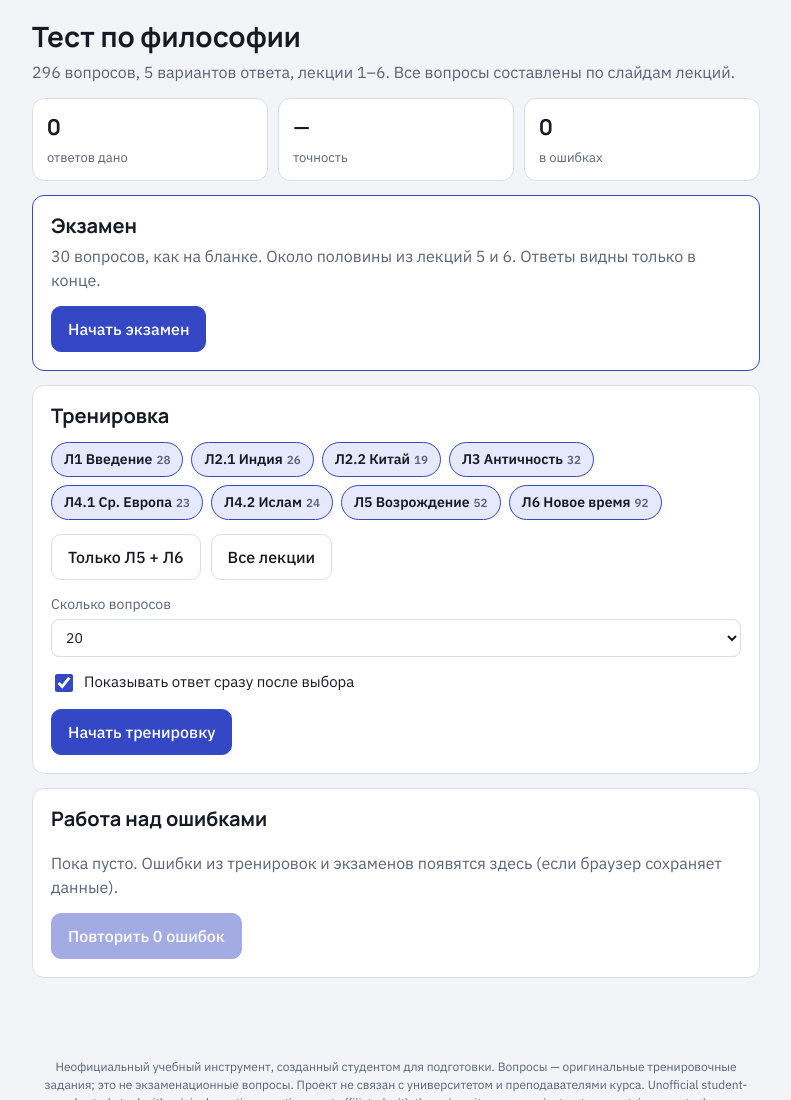
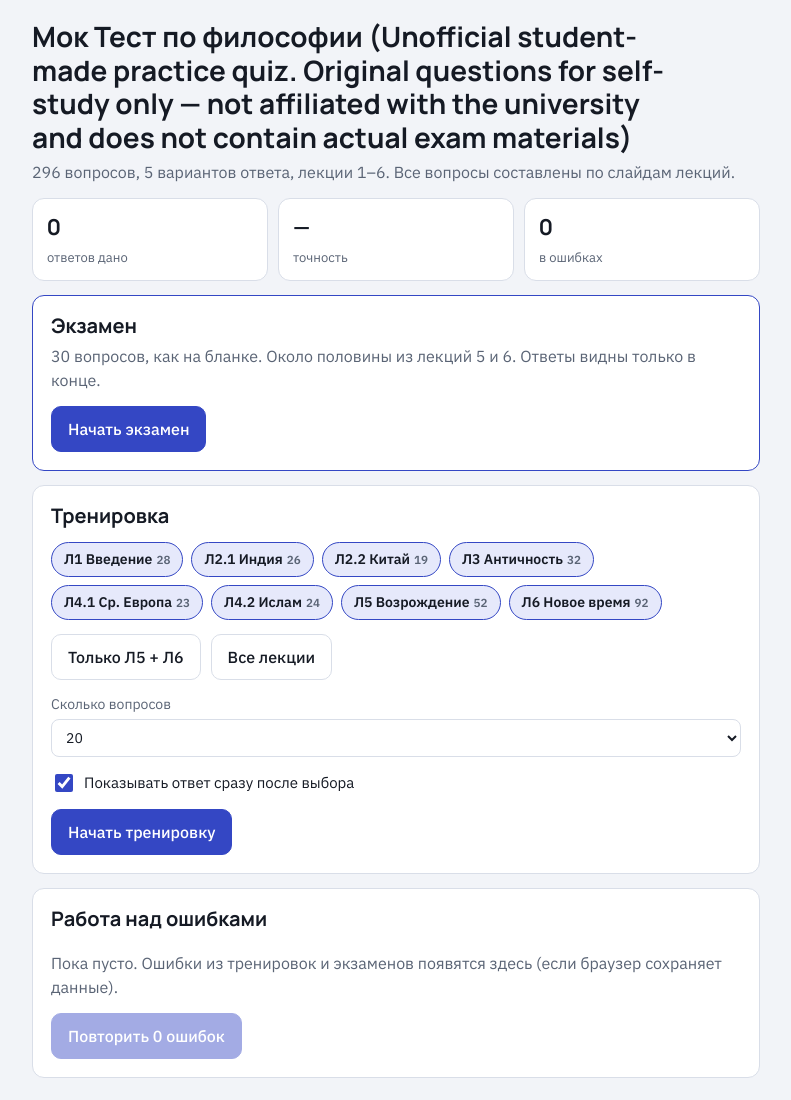
Before and after one commit to DiasAzbergenov/philosophy-quiz, a plain HTML site: page index.html in a window 1280 px wide. Shown: the top 1100 px of the page, without its empty margins (244-1035 px from the left). Drawn offline with Linux system fonts and the light colour scheme.

Commit message:
Update index.html

```diff
--- a/index.html
+++ b/index.html
@@ -3,7 +3,7 @@
 <head>
 <meta charset="utf-8">
 <meta name="viewport" content="width=device-width, initial-scale=1">
-<title>Мок Тест по философии</title>
+<title>Мок Тест по философии (Unofficial Study Tool • Original Practice Questions Only) </title>
 <link rel="preconnect" href="https://fonts.googleapis.com">
 <link rel="preconnect" href="https://fonts.gstatic.com" crossorigin>
 <link href="https://fonts.googleapis.com/css2?family=IBM+Plex+Sans:wght@400;500;600&family=Manrope:wght@700;800&display=swap&subset=cyrillic,latin" rel="stylesheet">
@@ -134,7 +134,7 @@ function home(){
   $app.innerHTML = `
   <div class="stack">
     <header>
-      <h1>Тест по философии</h1>
+      <h1>Мок Тест по философии (Unofficial student-made practice quiz. Original questions for self-study only — not affiliated with the university and does not contain actual exam materials) </h1>
       <p class="sub">${BANK.length} вопросов, 5 вариантов ответа, лекции 1–6. Все вопросы составлены по слайдам лекций.</p>
     </header>
     <div class="stats">
```
